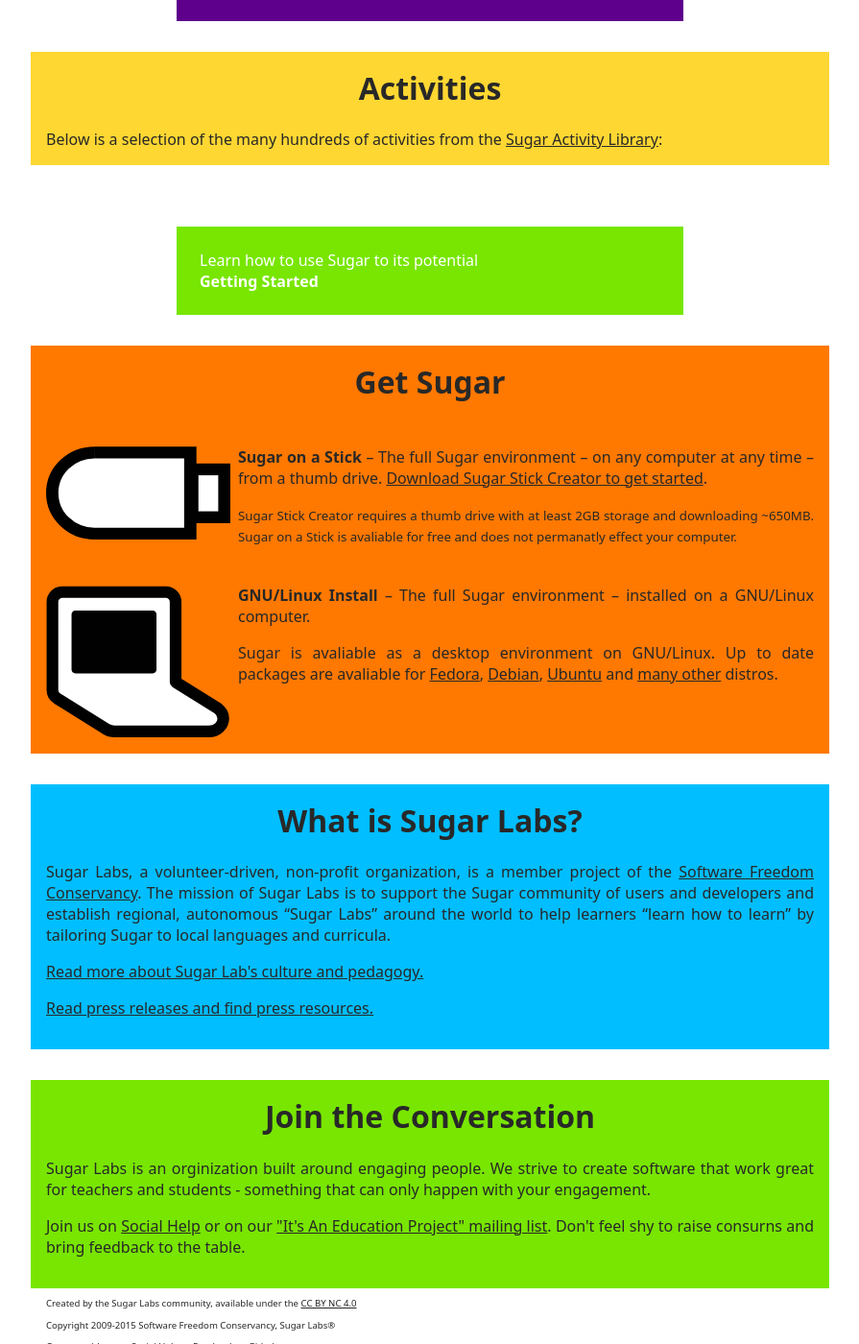
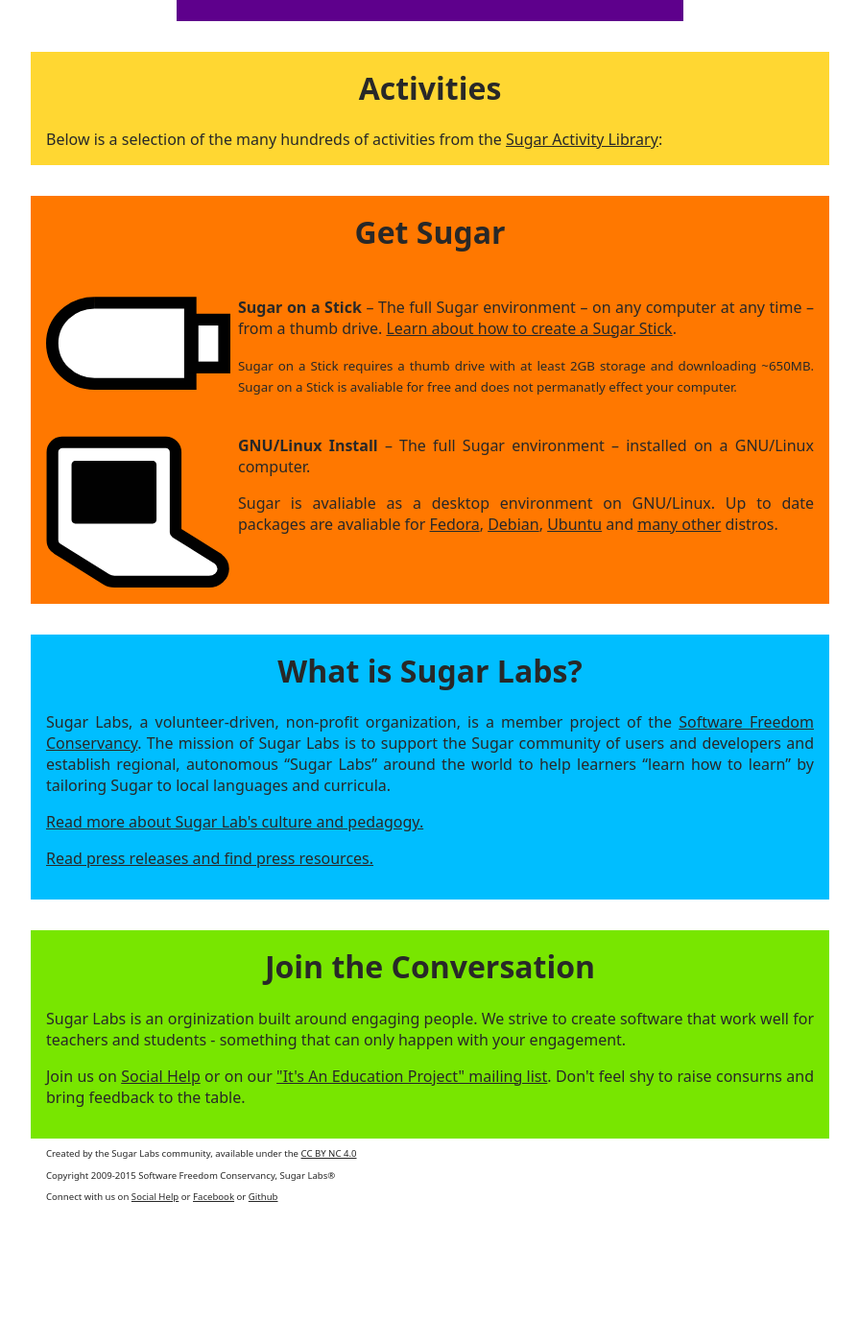
Before and after one commit to sugarlabs/www, a Jekyll site: the page built from index.html, in a window 1280 px wide and 1400 px high, scrolled down 2985 px. Shown: the whole window at 96% size, without its empty margins (192-1087 px from the left). Built offline with Jekyll 4.4.1, drawn with Linux system fonts in a browser that asks for light colours; after the commit the page ends 4248 px from its top, so only the background shows below that.

```diff
--- a/index.html
+++ b/index.html
@@ -56,15 +56,17 @@ title: Sugar Labs
     {% render_activities %}
 </div>
 
+<!-- TODO:  Getting started videos
 <div>
   <a href="getting-started"><div class="star-link lime">
     Learn how to use Sugar to its potential<br/>
     <b>Getting Started</b>
   </div></a>
-</div><br/>
+</div><br/>-->
 
 <div class="standardbox" id="get-sugar">
   <h1 class="get-sugar">Get Sugar</h1>
+  <!-- TODO:  Sugarstick-creator
   <div class="grid grid-stay-mobile" id="get-soas">
     <img class="col col-1-4 col-padding-top" src="assets/soas.svg">
     <div class="col col-3-4">
@@ -75,8 +77,18 @@ title: Sugar Labs
         storage and downloading ~650MB.  Sugar on a Stick is avaliable for free
         and does not permanatly effect your computer.</small></p>
     </div>
-  </div>
-  <div class="grid grid-stay-mobile" id="get-sugar-linux">
+  </div>-->
+  <div class="grid grid-stay-mobile" id="get-soas">
+    <img class="col col-1-4 col-padding-top" src="assets/soas.svg">
+    <div class="col col-3-4">
+      <p><b>Sugar on a Stick</b> &ndash; The full Sugar environment &ndash; on
+        any computer at any time &ndash; from a thumb drive.
+        <a class="creator-link" href="http://wiki.sugarlabs.org/go/Sugar_on_a_Stick/Installation">Learn about how to create a Sugar Stick</a>.</p>
+      <p><small>Sugar on a Stick requires a thumb drive with at least 2GB
+        storage and downloading ~650MB.  Sugar on a Stick is avaliable for free
+        and does not permanatly effect your computer.</small></p>
+   </div>
+  </div> <div class="grid grid-stay-mobile" id="get-sugar-linux">
     <img class="col col-1-4" src="assets/computer.svg">
     <div class="col col-3-4">
       <p><b>GNU/Linux Install</b> &ndash; The full Sugar environment &ndash;
@@ -130,7 +142,7 @@ title: Sugar Labs
   <h1>Join the Conversation</h1>
 
   <p>Sugar Labs is an orginization built around engaging people.  We strive
-  to create software that work great for teachers and students - something that
+  to create software that work well for teachers and students - something that
   can only happen with your engagement.</p>
 
   <p>Join us on <a href="https://socialhelp.sugarlabs.org/">Social Help</a> or
--- a/inquiry.html
+++ b/inquiry.html
@@ -65,11 +65,12 @@ permalink: /inquiry/index.html
   <img class="col col-1-2" src="/assets/chart-ss.png">
 </div>
 
+<!-- TODO:  Reflection.  Portfolio?
 <div class="grid">
   <img class="col col-1-3" src="https://i.imgur.com/BxgYDcM.jpg">
   <p class="col col-2-3">
     <b>Reflect?  What activity?</b>
   </p>
-</div>
+</div>-->
 
 <p><a href='/'>Return to main page</a></p>
--- a/js/main.js
+++ b/js/main.js
@@ -39,8 +39,8 @@ if (ua.indexOf('mobile') !== -1 || ua.indexOf('tablet') !== -1) {
     hide(get.soas);  hide(get.linux);
 } else if (ua.indexOf('linux') !== -1) {
     hide(get.desktop);  hide(get.sugarizer);
-    l.href = '/creator/linux';
+    //l.href = '/creator/linux';
 } else if (ua.indexOf('windows') !== -1) {
     hide(get.desktop);  hide(get.linux);  hide(get.sugarizer);
-    l.href = '/creator/windows';
+    //l.href = '/creator/windows';
 } else {}
```
